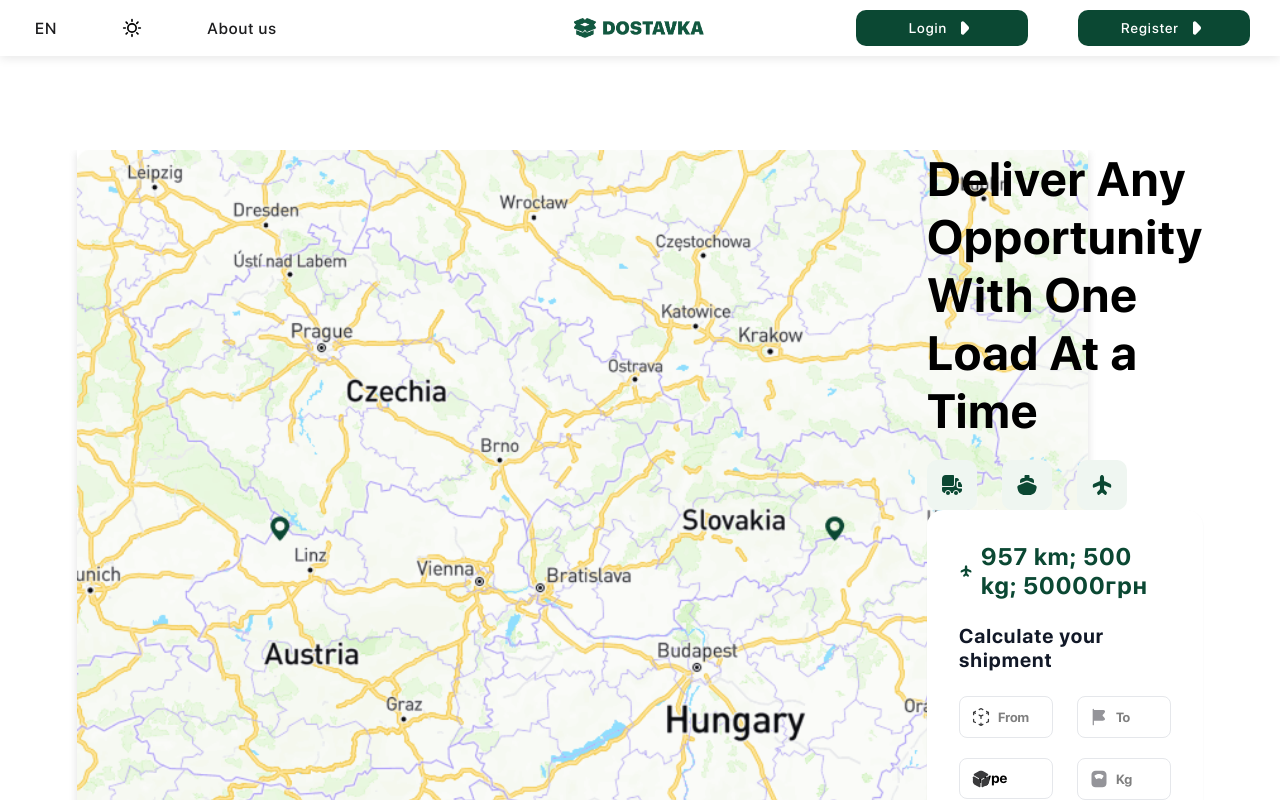
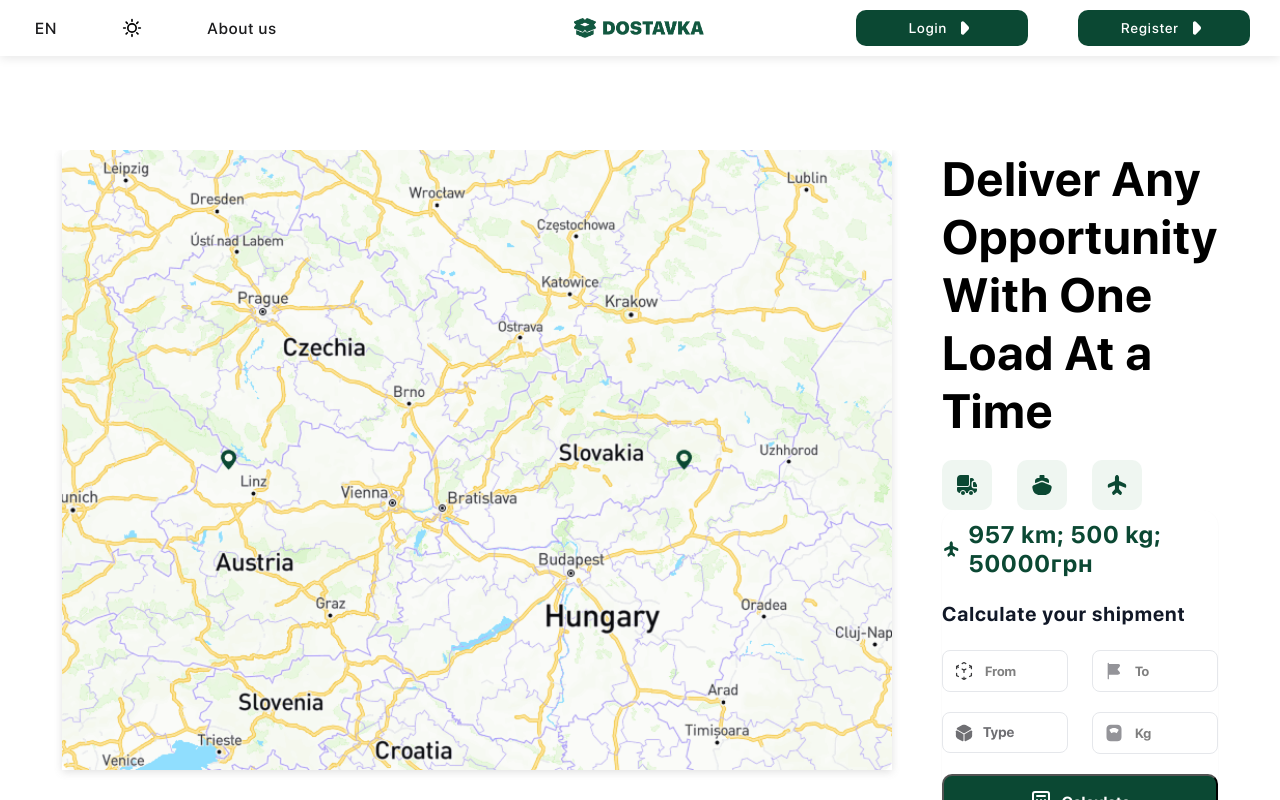
Before and after one commit to k4rpenko/Dostavka, a Next.js app in the folder client/: page /home in a window 1280 px wide. Shown: the top 800 px of the page. Built offline with nearby package versions, Linux system fonts and the light colour scheme.

Commit message:
to fix DIMA design

```diff
--- a/client/src/conponents/home/home1/style.module.scss
+++ b/client/src/conponents/home/home1/style.module.scss
@@ -27,6 +27,8 @@
 }
 
 .Map img{
+  width: 830px;
+  height: 620px;
   box-shadow: rgba(99, 99, 99, 0.2) 0px 2px 8px 0px;
 }
 
@@ -58,7 +60,7 @@
   display: flex;
   background: white;
   border-radius: 16px;
-  padding: 32px;
+  padding-top: 10px;
   box-shadow: 0 1px 2px rgba(0, 0, 0, 0.05);
   flex-direction: column;
   font-family: var(--font-sfpro-bold);
@@ -113,7 +115,9 @@
 
 .calculator .inputBox input {
   width: 100%;
-  padding: 12px 16px;
+  padding-top: 12px;
+  padding-bottom: 12px;
+  padding-left: 20px;
   border: 1px solid #E5E7EB;
   border-radius: 8px;
   transition: all 0.2s;
@@ -149,13 +153,13 @@
 
 
 
-
-
-
 .calculator .inputBox select {
   width: 100%;
-  padding: 12px 16px;
+  padding-top: 12px;
+  padding-bottom: 12px;
+  padding-left: 40px;
   border: 1px solid #E5E7EB;
+  color: var(--grey-light-45);
   border-radius: 8px;
   font-family: var(--font-sfpro-bold);
   font-size: 14px;
@@ -197,38 +201,38 @@
 }
 
 .icon {
-  width: 20px; /* Встановити відповідний розмір */
-  height: 20px; /* Встановити відповідний розмір */
-  position: absolute; /* Використати абсолютне позиціювання */
-  left: 12px; /* Позиціювати всередині поля вводу */
-  top: 50%; /* Центрувати по вертикалі */
-  transform: translateY(-50%); /* Відкоригувати для ідеального вертикального центрирования */
-  pointer-events: none; /* Забезпечити, щоб кліки йшли на поле вводу */
+  width: 20px;
+  height: 20px;
+  position: absolute;
+  left: 12px;
+  top: 50%;
+  transform: translateY(-50%);
+  pointer-events: none;
 }
 
 .inputBox input {
-  width: 100%; /* Забезпечити, щоб поле вводу займало повну ширину */
-  padding: 12px 16px; /* Утримувати вертикальне вирівнювання */
-  padding-left: 60px; /* Помітно збільшити лівий відступ для іконки */
+  width: 100%;
+  padding: 12px 16px;
+  padding-left: 60px;
   border: 1px solid #E5E7EB;
   border-radius: 8px;
   transition: all 0.2s;
   font-family: var(--font-sfpro-bold);
-  box-sizing: border-box; /* Щоб правильніше враховувати padding і border у ширині */
+  box-sizing: border-box;
 }
 
-/* Додаємо простір між текстом плейсхолдера та іконкою */
+
 .inputBox input::placeholder {
-  padding-left: 22px; /* Збільшити значення для більшої відстані */
-  color: rgba(0, 0, 0, 0.5); /* Колір плейсхолдера (можна змінити за потреби) */
+  padding-left: 22px;
+  color: rgba(0, 0, 0, 0.5);
 }
 
 .inputBox {
   position: relative;
 }
 
-/* Стилі для відстані у режимі тільки для читання, якщо потрібно */
+
 .inputBox input[readonly] {
-  background-color: #f0f0f0; /* Світлий фон для стану тільки для читання */
-  cursor: not-allowed; /* Змінити курсор, щоб вказувати на те, що він тільки для читання */
+  background-color: #f0f0f0;
+  cursor: not-allowed;
 }
```
Also changed, not shown: client/public/svg/box.svg.
